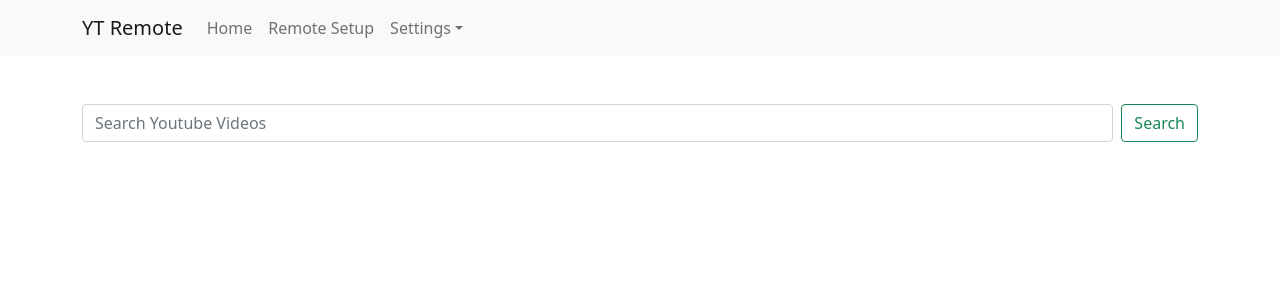
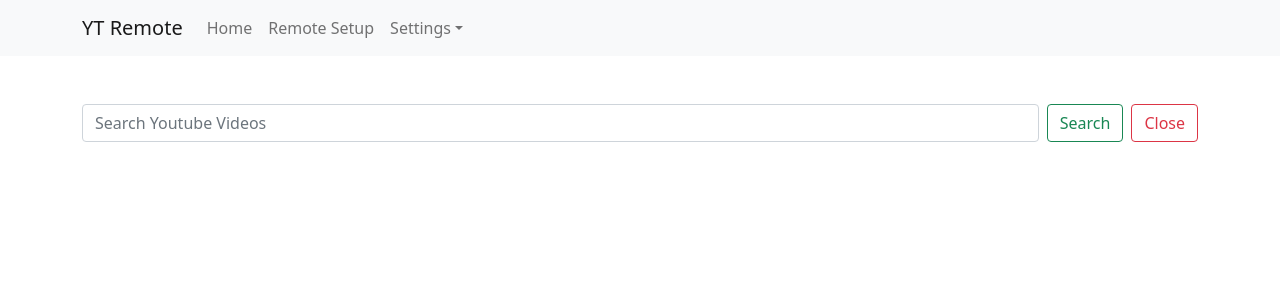
Before and after one commit to ShanuDey/yt-remote-webapp, a Next.js app: page / in a window 1280 px wide. Shown: the top 300 px of the page. Built offline with nearby package versions, Linux system fonts and the light colour scheme.

Commit message:
implemented Close video Button
Signed-off-by: Shanu Dey <sd4shanudey@gmail.com>

```diff
--- a/components/Search.js
+++ b/components/Search.js
@@ -43,6 +43,10 @@ export const Search = () => {
     videosContext.setVideos(result);
   };
 
+  const handleCloseVideo = async () => {
+    await fetch(`${process.env.REMOTE_HOST}/close_video`);
+  };
+
   return (
     <div className='container mt-5'>
       <Form className='d-flex' onSubmit={handleSearch}>
@@ -56,6 +60,13 @@ export const Search = () => {
         <Button variant='outline-success' type='submit'>
           Search
         </Button>
+        <Button
+          variant='outline-danger'
+          className='ms-2'
+          onClick={handleCloseVideo}
+        >
+          Close
+        </Button>
       </Form>
     </div>
   );
--- a/components/Video.js
+++ b/components/Video.js
@@ -10,7 +10,6 @@ export const Video = ({ video }) => {
 
     // API endpoint where we send form data.
     const endpoint = `${process.env.REMOTE_HOST}/start_video`;
-    console.log(process.env.REMOTE_HOST);
 
     // Form the request for sending data to the server.
     const options = {
```
